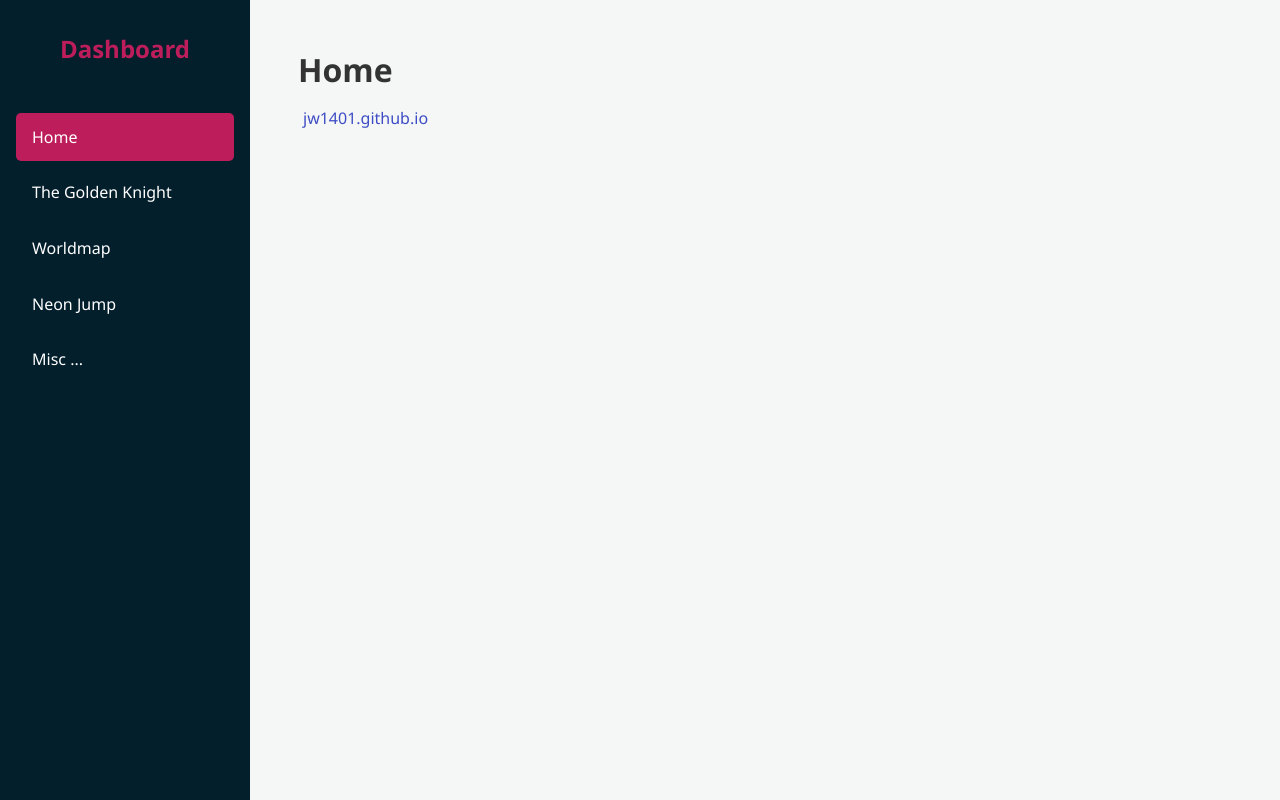
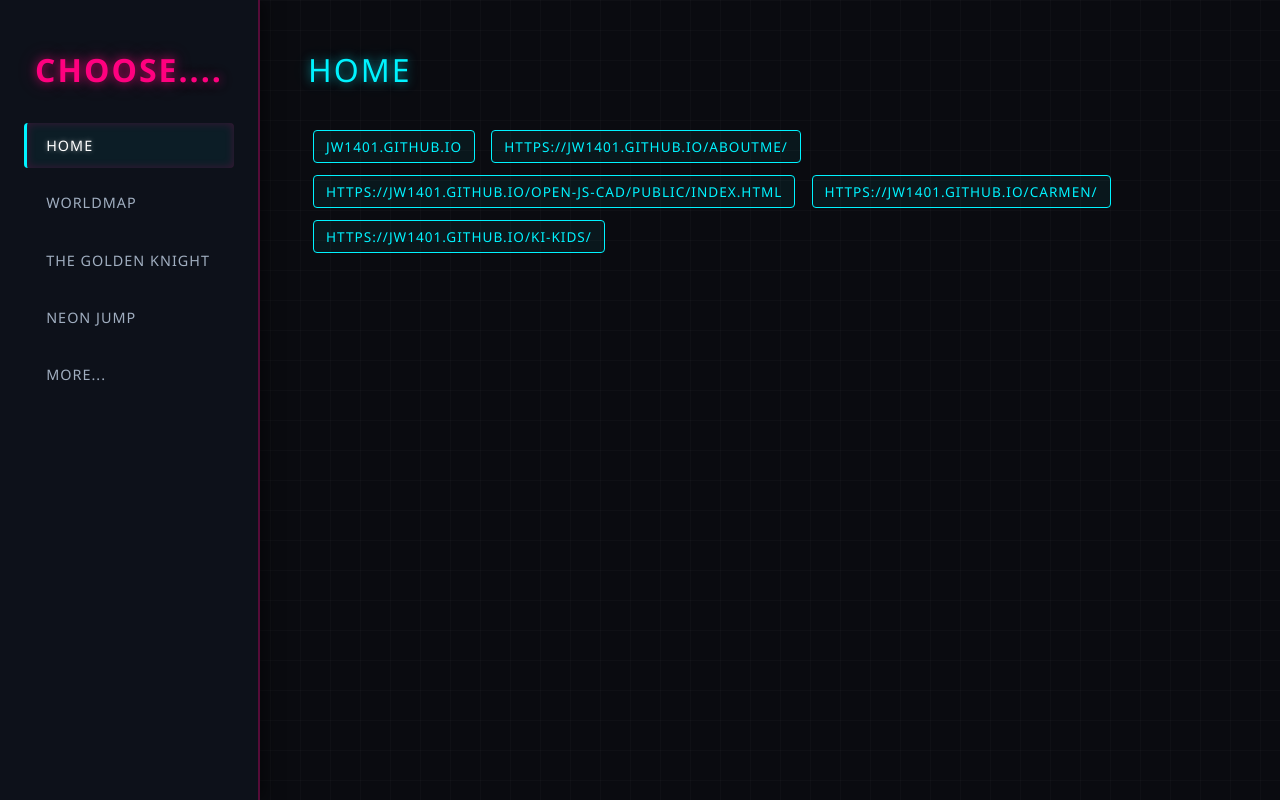
Before and after one commit to jw1401/Dashboard, a plain HTML site: page index.html in a window 1280 px wide. Drawn offline with nearby package versions, Linux system fonts and the light colour scheme.

Commit message:
neon theme

```diff
--- a/index.html
+++ b/index.html
@@ -20,14 +20,14 @@
     <div class="dashboard-container">
         <!-- Sidebar -->
         <aside class="sidebar">
-            <div class="logo">Dashboard</div>
+            <div class="logo">Choose....</div>
             <nav>
                 <ul>
                     <li><a href="#" class="nav-link active" data-page="home">Home</a></li>
+                    <li><a href="#" class="nav-link" data-page="world">Worldmap</a></li>
                     <li><a href="#" class="nav-link" data-page="adventure-game">The Golden Knight</a></li>
-                    <li><a href="#" class="nav-link" data-page="world">Worldmap</a></li>
-                    <li><a href="#" class="nav-link" data-page="game">Neon Jump</a></li>
-                    <li><a href="#" class="nav-link" data-page="misc">Misc ...</a></li>
+                    <li><a href="#" class="nav-link" data-page="neon-jump">Neon Jump</a></li>
+                    <li><a href="#" class="nav-link" data-page="more...">More...</a></li>
                 </ul>
             </nav>
         </aside>
--- a/pages/home.html
+++ b/pages/home.html
@@ -1,8 +1,11 @@
 <h1>Home</h1>
-
 
 <div class="card">
 
     <a class="mylinks" href="https://jw1401.github.io/"> jw1401.github.io</a>
+    <a class="mylinks" href="https://jw1401.github.io/aboutme/"> https://jw1401.github.io/aboutme/</a>
+    <a class="mylinks" href="https://jw1401.github.io/Open-JS-CAD/public/index.html"> https://jw1401.github.io/Open-JS-CAD/public/index.html</a>
+    <a class="mylinks" href="https://jw1401.github.io/Carmen/"> https://jw1401.github.io/Carmen/</a>
+    <a class="mylinks" href=" https://jw1401.github.io/KI-Kids/">  https://jw1401.github.io/KI-Kids/</a>
 
 </div>
--- a/src/kernel.js
+++ b/src/kernel.js
@@ -46,7 +46,7 @@ const Dashboard = {
             this.contentArea.innerHTML = `
                 <div class="error-box">
                     <h1>Seite nicht gefunden</h1>
-                    <p>Die Ansicht "${pageName}" konnte nicht geladen werden.</p>
+                    <p>Ups... Die Ansicht "${pageName}" konnte nicht geladen werden.</p>
                 </div>`;
         }
     },
--- a/src/style.css
+++ b/src/style.css
@@ -1,72 +1,140 @@
 :root {
-    --bg-color: #f4f7f6;
-    --sidebar-color: #031f2c;
-    --accent-color: #bd1e5b;
-    --text-light: #ffffff;
-    --text-dark: #333;
+    /* Futuristic Neon Color Palette */
+    --bg-color: #0a0b10;
+    /* Deep space dark background */
+    --sidebar-color: #0d111a;
+    /* Slightly lighter dark for depth */
+    --accent-neon-pink: #ff007f;
+    /* Hot neon pink */
+    --accent-neon-cyan: #00f3ff;
+    /* Electric cyber cyan */
+    --accent-neon-green: #ffffff;
+    /* Radioactive green */
+    --text-light: #e2e8f0;
+    /* Crisp off-white */
+    --text-dark: #00f3ff;
+    /* Primary headers use cyan */
+
+    /* Glow Effects */
+    --glow-cyan: 0 0 10px rgba(0, 243, 255, 0.5), 0 0 20px rgba(0, 243, 255, 0.2);
+    --glow-pink: 0 0 10px rgba(255, 0, 127, 0.6), 0 0 20px rgba(255, 0, 127, 0.3);
 }
 
 * {
     margin: 0;
     padding: 0;
     box-sizing: border-box;
-    font-family: 'Segoe UI', Tahoma, Geneva, Verdana, sans-serif;
+    /* Switched to a cleaner, more geometric tech font */
+    font-family: 'Orbitron', 'Segoe UI', Roboto, Helvetica, sans-serif;
 }
 
 body {
     background-color: var(--bg-color);
+    color: var(--text-light);
+    /* Subtle digital grid background effect */
+    background-image:
+        linear-gradient(rgba(255, 255, 255, 0.02) 1px, transparent 1px),
+        linear-gradient(90deg, rgba(255, 255, 255, 0.02) 1px, transparent 1px);
+    background-size: 30px 30px;
 }
 
+/* Neon styled standard links */
 .mylinks {
-    color:rgb(62, 76, 197);
-    border: 0px solid black;
-    padding: 5px;
-    border-radius: 5px;
-    background-color:  #31bd1e00;
+
+    display: inline-block;
+    /* 1. Allows vertical margins and padding to work */
+    margin: 5px;
+    margin-top: 7px;
+    /* 2. Creates a safety bubble around each link */
+
+    color: var(--accent-neon-cyan);
+    border: 1px solid var(--accent-neon-cyan);
+    padding: 6px 12px;
+    border-radius: 4px;
+    background-color: rgba(0, 243, 255, 0.05);
     text-decoration: none;
+    text-transform: uppercase;
+    font-size: 0.85rem;
+    letter-spacing: 1px;
+    transition: all 0.3s ease;
+    margin-right: 7px;
+}
+
+.mylinks:hover {
+    background-color: var(--accent-neon-cyan);
+    color: #000;
+    box-shadow: var(--glow-cyan);
 }
 
 .dashboard-container {
     display: grid;
-    grid-template-columns: 250px 1fr;
-    /* Sidebar Breite 250px, Rest für Content */
+    grid-template-columns: 260px 1fr;
     height: 100vh;
 }
 
-/* Sidebar Styling */
+/* Sidebar Styling - Futuristic Border */
 .sidebar {
     background-color: var(--sidebar-color);
     color: var(--text-light);
-    padding: 2rem 1rem;
+    padding: 2rem 1.5rem;
     display: flex;
     flex-direction: column;
+    border-right: 2px solid rgba(255, 0, 127, 0.3);
+    /* Pink vertical divider */
+    box-shadow: 5px 0 15px rgba(0, 0, 0, 0.5);
 }
 
+/* Logo with Neon Text Glow */
 .logo {
-    font-size: 1.5rem;
-    font-weight: bold;
-    margin-bottom: 3rem;
+    font-size: 2rem;
+    font-weight: 600;
+    margin-bottom: 2rem;
     text-align: center;
-    color: var(--accent-color);
+    color: var(--accent-neon-pink);
+    text-transform: uppercase;
+    letter-spacing: 2px;
+    text-shadow: var(--glow-pink);
+    margin-top: 1rem;
+}
+
+p {
+
+    font-size: 1.1rem;
+    margin-bottom: 5px;
 }
 
 .sidebar nav ul {
     list-style: none;
 }
 
+/* Nav Links - Tech style with left accent bar on hover */
 .nav-link {
     display: block;
-    color: var(--text-light);
+    color: #a0aec0;
     text-decoration: none;
-    padding: 0.8rem 1rem;
-    margin-bottom: 0.5rem;
-    border-radius: 5px;
-    transition: background 0.3s;
+    padding: 0.8rem 1.2rem;
+    margin-bottom: 0.8rem;
+    border-radius: 4px;
+    border-left: 3px solid transparent;
+    transition: all 0.25s ease-in-out;
+    text-transform: uppercase;
+    font-size: 0.9rem;
+    letter-spacing: 1px;
 }
 
 .nav-link:hover,
 .nav-link.active {
-    background-color: var(--accent-color);
+    color: #ffffff;
+    background-color: rgba(255, 0, 127, 0.1);
+    border-left: 3px solid var(--accent-neon-pink);
+    box-shadow: inset 0 0 10px rgba(255, 0, 127, 0.2);
+    text-shadow: 0 0 5px rgba(255, 255, 255, 0.5);
+}
+
+/* Alternate glowing state for active nav if you want cyan instead */
+.nav-link.active {
+    background-color: rgba(0, 243, 255, 0.05);
+    border-left: 3px solid var(--accent-neon-cyan);
 }
 
 /* Hauptinhalt */
@@ -75,7 +143,28 @@ body {
     overflow-y: auto;
 }
 
+/* Neon Cyan Header */
 h1 {
-    margin-bottom: 1rem;
-    color: var(--text-dark);
+    margin-bottom: 2rem;
+    color: var(--accent-neon-cyan);
+    text-transform: uppercase;
+    letter-spacing: 2px;
+    text-shadow: var(--glow-cyan);
+    font-weight: 200;
 }
+
+h2 {
+    margin-bottom: 2rem;
+    color: var(--accent-neon-green);
+    text-transform: uppercase;
+    letter-spacing: 2px;
+    text-shadow: var(--glow-cyan);
+    font-weight: 200;
+}
+
+.card {
+
+
+    margin-left: 0;
+
+}
```
Also changed, not shown: pages/adventure-game.html (+7 -1 lines), pages/neon-jump.html (renamed from pages/game.html, +6 -3 lines).
